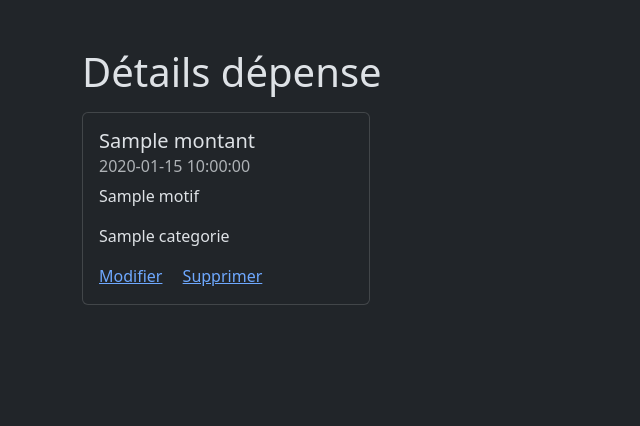
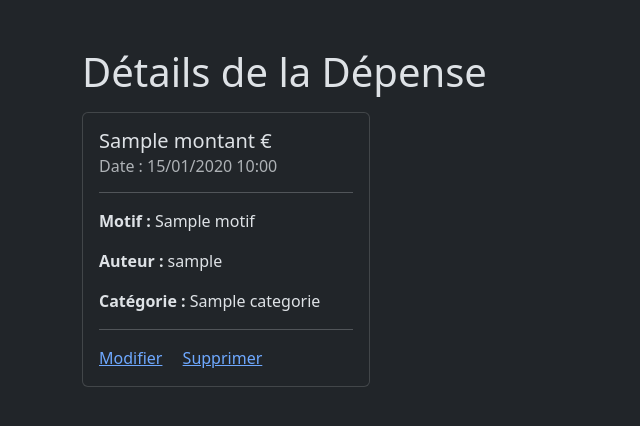
Before and after one commit to astralamycal/Projet_Fair_Count, a PHP site: template prototype/templates/member/showDepense.html.twig in a window 1280 px wide. Shown: the part 56-482 px from the top of the page, without its empty margins (0-640 px from the left). Run offline with PHP 8.4, Linux system fonts and the light colour scheme; the template is opened without the code that fills it: most values are stand-ins (such as "Sample title", 1, 10 or a date in 2020); some libraries are stand-ins or nearby versions.

Commit message:
fix: improve layout and content clarity in dépense details

```diff
--- a/prototype/templates/member/showDepense.html.twig
+++ b/prototype/templates/member/showDepense.html.twig
@@ -6,13 +6,26 @@
 
 {% block main %}
     <main class="container py-5">
-        <h1>Détails dépense</h1>
+        <h1>Détails de la Dépense</h1>
         <div class="card mt-3" style="width: 18rem;">
             <div class="card-body">
-                <h5 class="card-title">{{ depense.montant }}</h5>
-                <h6 class="card-subtitle mb-2 text-body-secondary">{{ depense.date }}</h6>
-                <p class="card-text">{{ depense.motif }}</p>
-                <p class="card-text">{{ depense.categorie.nom }}</p>
+
+                <h5 class="card-title">{{ depense.montant }} €</h5>
+
+                <h6 class="card-subtitle mb-2 text-muted">Date : {{ depense.date | date("d/m/Y H:i") }}</h6>
+
+                <hr>
+
+                <p class="card-text"><strong>Motif :</strong> {{ depense.motif }}</p>
+
+                <p class="card-text">
+                    <strong>Auteur :</strong> {{ depense.auteur.username }}
+                </p>
+
+                <p class="card-text"><strong>Catégorie :</strong> {{ depense.categorie.nom }}</p>
+
+                <hr>
+
                 <a href="index.php?route=updateDepense&id={{ depense.id }}" class="card-link">Modifier</a>
                 <a href="index.php?route=deleteDepense&id={{ depense.id }}" class="card-link">Supprimer</a>
             </div>
```
